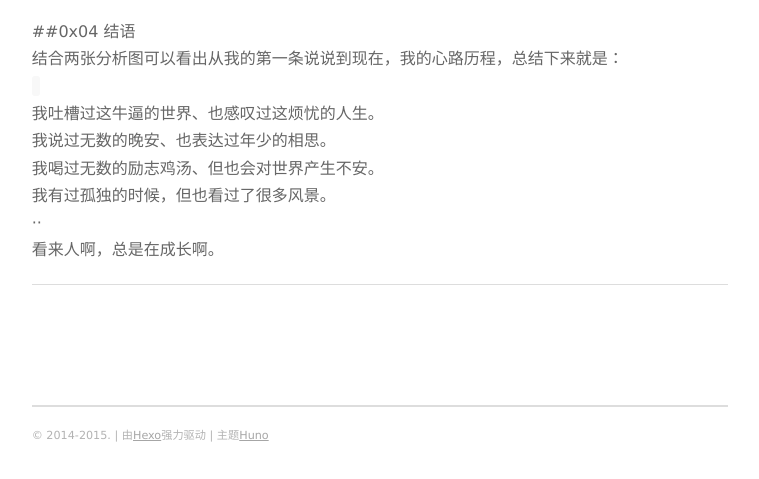
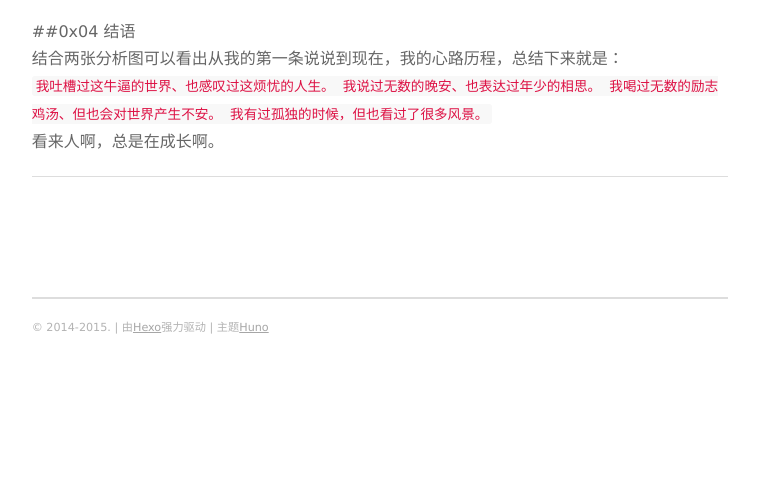
Before and after one commit to wh0amis/wh0amis.github.io, a plain HTML site: page 2018/05/31/python-QQ/index.html in a window 1280 px wide. Shown: the part 3658-4137 px from the top of the page, without its empty margins (465-1224 px from the left). After the commit the page ends 4049 px from the top, so only its background shows below. Drawn offline with nearby package versions, Linux system fonts and the light colour scheme; some packages are replaced by stand-ins of ours.

Commit message:
Site updated: 2018-05-31 17:57:52

```diff
--- a/2018/05/31/python-QQ/index.html
+++ b/2018/05/31/python-QQ/index.html
@@ -29,7 +29,7 @@
 <meta property="og:image" content="https://upload-images.jianshu.io/upload_images/1574161-6773b33a0f44b61a.png?imageMogr2/auto-orient/strip%7CimageView2/2/w/1240">
 <meta property="og:image" content="https://upload-images.jianshu.io/upload_images/1574161-d84efffa1792e451.png?imageMogr2/auto-orient/strip%7CimageView2/2/w/1240">
 <meta property="og:image" content="https://upload-images.jianshu.io/upload_images/1574161-35a87b36ec590245.png?imageMogr2/auto-orient/strip%7CimageView2/2/w/1240">
-<meta property="og:updated_time" content="2018-05-31T09:53:53.685Z">
+<meta property="og:updated_time" content="2018-05-31T09:57:35.487Z">
 <meta name="twitter:card" content="summary">
 <meta name="twitter:title" content="我爬取了空间说说，看看成长中的自己在说什么？ | 拥雪待春色">
 <meta name="twitter:description" content="##0x01 分析　　先分析QQ空间说说页面，确定我们要爬取的内容，我要爬取的是说说内容。由于QQ空间用户巨大，不可能采用静态输出内容，很有可能是通过接口获取用户说说信息然后进行渲染输出。为了验证我们的猜想我们看下网络请求。">
@@ -234,7 +234,10 @@ classes that you can use:
 <p>如果报编码错误是因为wordcloud 默认使用了DroidSansMono.ttf 字体库，改一下换成一个支持中文的ttf 字库，丢到wordcloud的目录下面并修改wordcloud.py中的第28行就可以了。</p>
 <p>最后制作出来的云图效果是：<br><img src="https://upload-images.jianshu.io/upload_images/1574161-d84efffa1792e451.png?imageMogr2/auto-orient/strip%7CimageView2/2/w/1240" alt="结果.png"></p>
 <p> 个人感觉结果不是很符合我的气质，哈哈，应该是算法有关系。于是我又将相关数据丢到在线生成词云的网站看了看：<br><img src="https://upload-images.jianshu.io/upload_images/1574161-35a87b36ec590245.png?imageMogr2/auto-orient/strip%7CimageView2/2/w/1240" alt="图片.png"></p>
-<p>##0x04 结语<br>结合两张分析图可以看出从我的第一条说说到现在，我的心路历程，总结下来就是：<br><code></code><br>我吐槽过这牛逼的世界、也感叹过这烦忧的人生。<br>我说过无数的晚安、也表达过年少的相思。<br>我喝过无数的励志鸡汤、但也会对世界产生不安。<br>我有过孤独的时候，但也看过了很多风景。<br>··<br>看来人啊，总是在成长啊。</p>
+<p>##0x04 结语<br>结合两张分析图可以看出从我的第一条说说到现在，我的心路历程，总结下来就是：<br><code>我吐槽过这牛逼的世界、也感叹过这烦忧的人生。
+我说过无数的晚安、也表达过年少的相思。
+我喝过无数的励志鸡汤、但也会对世界产生不安。
+我有过孤独的时候，但也看过了很多风景。</code><br>看来人啊，总是在成长啊。</p>
 
   </section>
 
```
Also changed, not shown: archive/index.html (+4 -4 lines).
